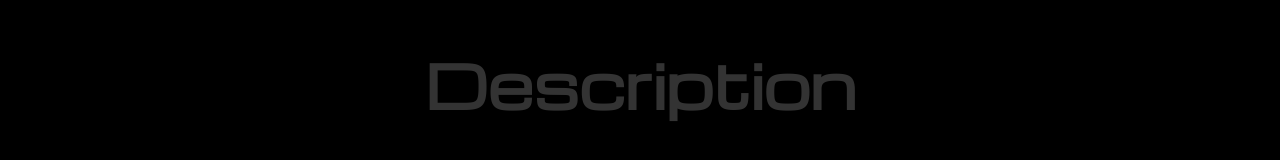
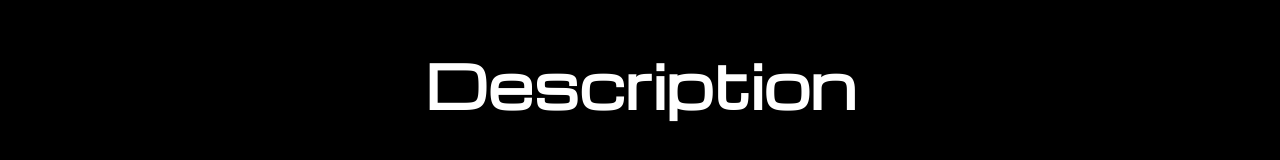
Before and after one commit to nicholassuwirman/Gauss-Webseite, a React (Vite) app: page / in a window 1280 px wide. Shown: the part 872-1032 px from the top of the page. Built offline with nearby package versions, Linux system fonts and the light colour scheme.

Commit message:
Color bug

```diff
--- a/src/containers/pages/home/description/description.css
+++ b/src/containers/pages/home/description/description.css
@@ -221,6 +221,7 @@
 .description-text-header {
   font-family: 'Michroma';
   font-size: 3.7rem;
+  color: white;
   margin-bottom: 7vh;
 }
 .description-battery {
--- a/src/containers/pages/home/hero/hero.css
+++ b/src/containers/pages/home/hero/hero.css
@@ -92,7 +92,7 @@
 
   .hero-title-fuel {
     font-size: 2.2rem;
-    margin-bottom: -4vh;
+    margin-bottom: -3vh;
   }
 
   .hero-title-partner {
```
